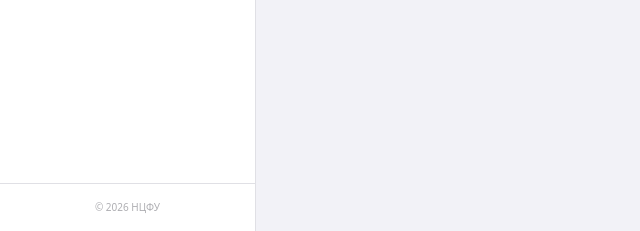
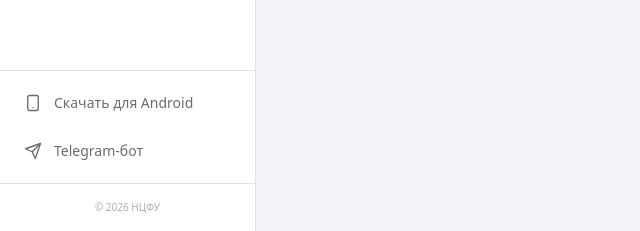
Before and after one commit to DerNurLor/enexus, a Next.js app in the folder web/: page / in a window 1280 px wide. Shown: the part 569-800 px from the top of the page, without its empty margins (0-640 px from the left). Built offline with nearby package versions, Linux system fonts and the light colour scheme; no server answers.

Commit message:
Added download buttons

```diff
--- a/web/components/layout/DesktopSidebar.tsx
+++ b/web/components/layout/DesktopSidebar.tsx
@@ -1,8 +1,7 @@
 'use client'
-
 import Link from 'next/link'
 import { usePathname } from 'next/navigation'
-import { CalendarDays, User, GraduationCap, DoorOpen } from 'lucide-react'
+import { CalendarDays, User, GraduationCap, DoorOpen, Smartphone, Send } from 'lucide-react'
 
 const NAV_ITEMS = [
   { href: '/schedule', label: 'Расписание', icon: CalendarDays },
@@ -10,9 +9,12 @@
   { href: '/profile',  label: 'Профиль',    icon: User },
 ]
 
+// TODO: замени на реальные ссылки
+const ANDROID_APK_URL = '/downloads/ncfu.apk'
+const TELEGRAM_BOT_URL = 'https://t.me/ncfu_schedule_bot'
+
 export function DesktopSidebar() {
   const pathname = usePathname()
-
   return (
     <aside className="fixed left-0 top-0 bottom-0 w-64 z-50 flex flex-col"
       style={{ background: 'var(--surface)', borderRight: '1px solid var(--border)' }}>
@@ -43,6 +45,22 @@
         })}
       </nav>
 
+      {/* Кнопки приложения и бота */}
+      <div className="p-3 flex flex-col gap-2" style={{ borderTop: '1px solid var(--border)' }}>
+        <a href={ANDROID_APK_URL} download
+          className="flex items-center gap-3 px-3 py-2.5 rounded-xl text-sm font-medium transition-all duration-200 hover:bg-white/5"
+          style={{ color: 'var(--t-secondary)', borderLeft: '3px solid transparent', paddingLeft: 9 }}>
+          <Smartphone size={18} strokeWidth={1.8} />
+          Скачать для Android
+        </a>
+        <a href={TELEGRAM_BOT_URL} target="_blank" rel="noopener noreferrer"
+          className="flex items-center gap-3 px-3 py-2.5 rounded-xl text-sm font-medium transition-all duration-200 hover:bg-white/5"
+          style={{ color: 'var(--t-secondary)', borderLeft: '3px solid transparent', paddingLeft: 9 }}>
+          <Send size={18} strokeWidth={1.8} />
+          Telegram-бот
+        </a>
+      </div>
+
       <div className="p-4" style={{ borderTop: '1px solid var(--border)' }}>
         <div className="text-[10px] text-center" style={{ color: 'var(--t-muted)' }}>© 2026 НЦФУ</div>
       </div>
```
